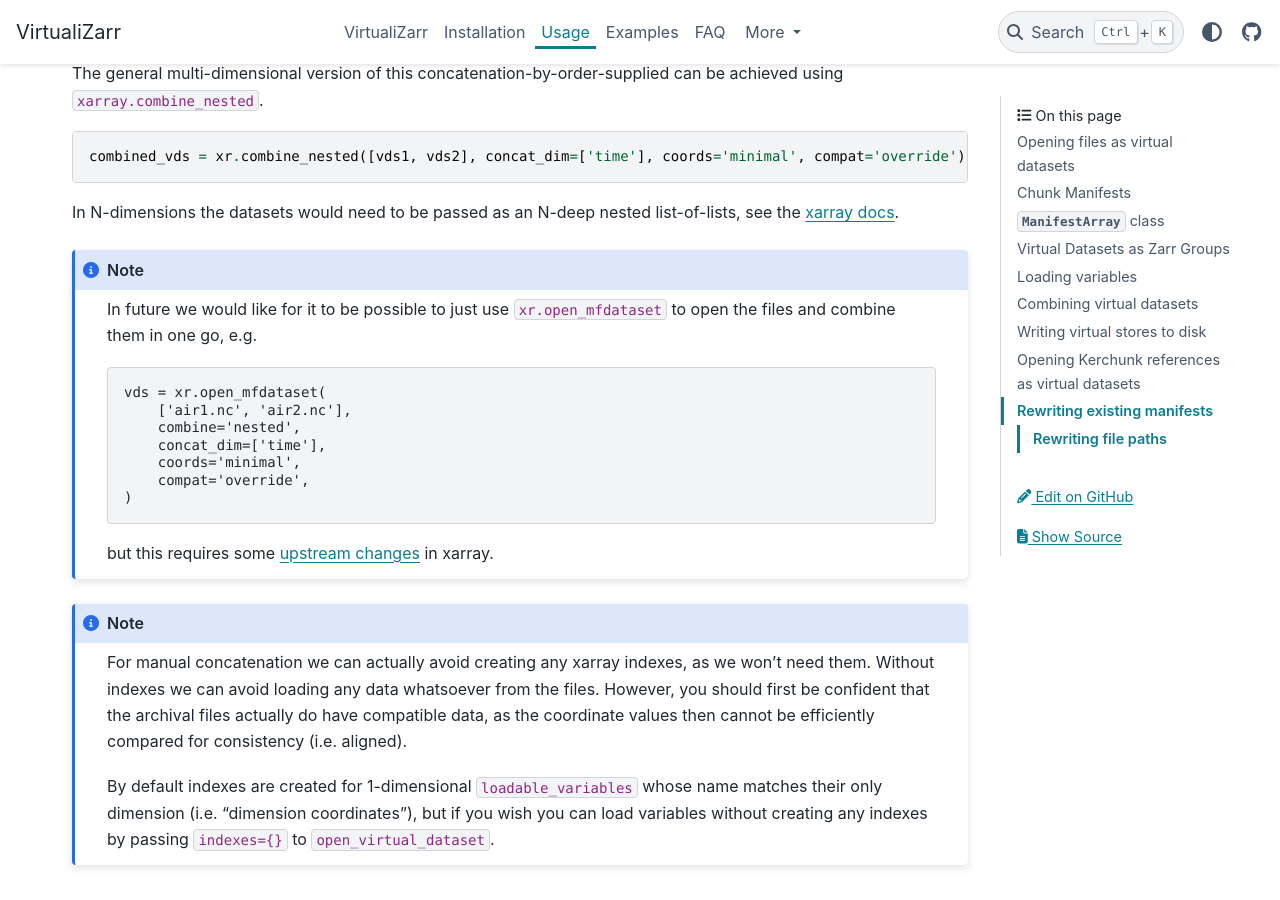
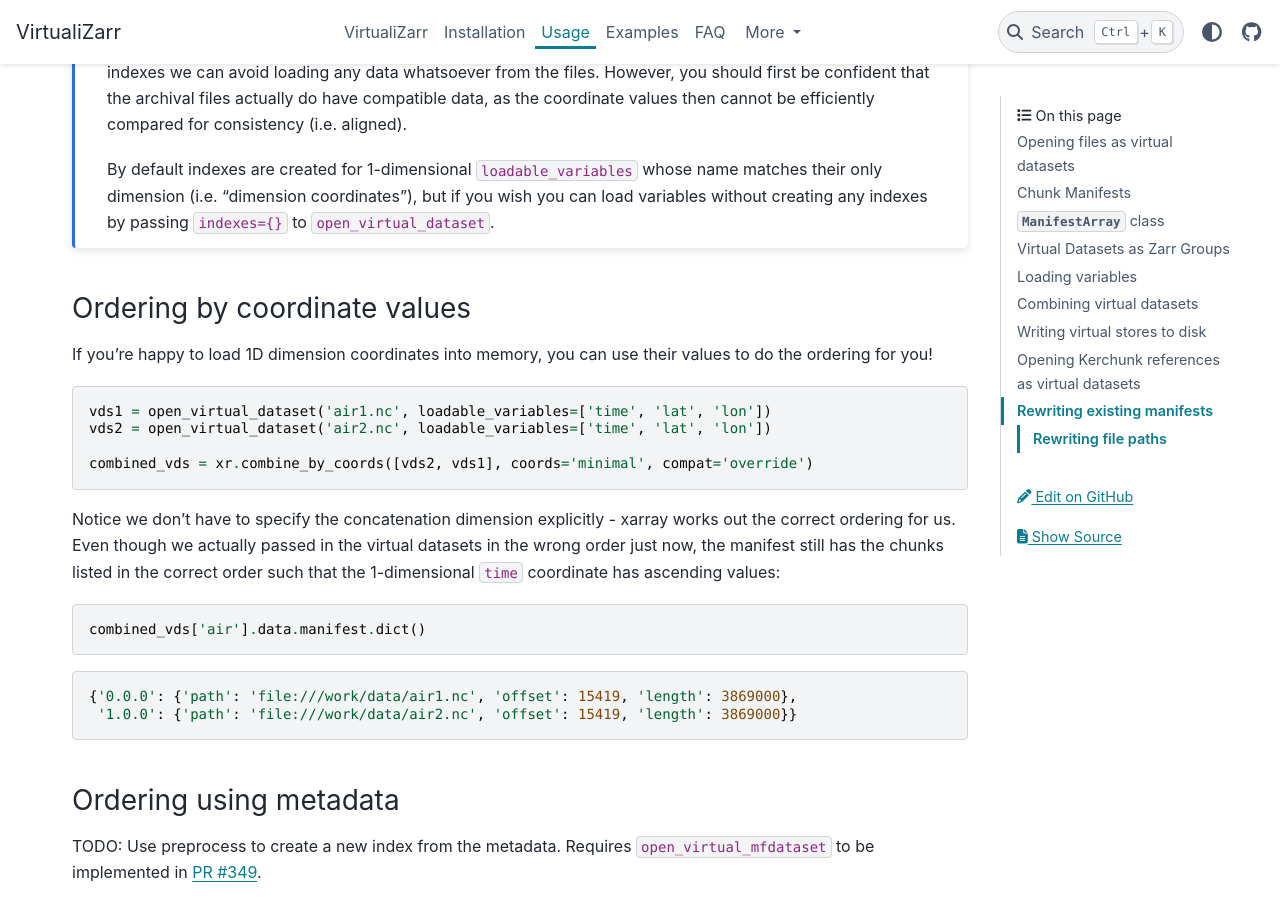
Before and after one commit to zarr-developers/VirtualiZarr, a Sphinx documentation site: the page built from docs/usage.md, in a window 1280 px wide and 900 px high, scrolled down 9145 px. Built offline with Sphinx 7.4.7 and the PyData theme 0.15.4, drawn with Linux system fonts in a browser that asks for light colours; some of the changed text lies outside the part shown.

Commit message:
Fix broken and outdated references (#493)

````diff
--- a/docs/usage.md
+++ b/docs/usage.md
@@ -27,16 +27,6 @@
 ```
 
 (Notice we did not have to explicitly indicate the file format, as {py:func}`open_virtual_dataset <virtualizarr.open_virtual_dataset>` will attempt to automatically infer it.)
-
-```{note}
-In future we would like for it to be possible to just use `xr.open_dataset`, e.g.
-
-    import virtualizarr
-
-    vds = xr.open_dataset('air.nc', engine='virtualizarr')
-
-but this requires some [upstream changes](https://github.com/TomNicholas/VirtualiZarr/issues/35) in xarray.
-```
 
 Printing this "virtual dataset" shows that although it is an instance of `xarray.Dataset`, unlike a typical xarray dataset, it does not contain numpy or dask arrays, but instead it wraps {py:class}`ManifestArray <virtualizarr.manifests.ManifestArray>` objects.
 
@@ -211,7 +201,7 @@
 This concatenation property is what will allow us to combine the data from multiple netCDF files on disk into a single Zarr store containing arrays of many chunks.
 
 ```{note}
-As a single Zarr array has only one array-level set of compression codecs by definition, concatenation of arrays from files saved to disk with differing codecs cannot be achieved through concatenation of `ManifestArray` objects. Implementing this feature will require a more abstract and general notion of concatenation, see [GH issue #5](https://github.com/TomNicholas/VirtualiZarr/issues/5).
+As a single Zarr array has only one array-level set of compression codecs by definition, concatenation of arrays from files saved to disk with differing codecs cannot be achieved through concatenation of `ManifestArray` objects. Implementing this feature will require a more abstract and general notion of concatenation, see [GH issue #5](https://github.com/zarr-developers/VirtualiZarr/issues/5).
 ```
 
 Remember that you cannot load values from a `ManifestArray` directly.
@@ -227,7 +217,7 @@
 The whole point is to manipulate references to the data without actually loading any data.
 
 ```{note}
-You also cannot currently index into a `ManifestArray`, as arbitrary indexing would require loading data values to create the new array. We could imagine supporting indexing without loading data when slicing only along chunk boundaries, but this has not yet been implemented (see [GH issue #51](https://github.com/TomNicholas/VirtualiZarr/issues/51)).
+You also cannot currently index into a `ManifestArray`, as arbitrary indexing would require loading data values to create the new array. We could imagine supporting indexing without loading data when slicing only along chunk boundaries, but this has not yet been implemented (see [GH issue #51](https://github.com/zarr-developers/VirtualiZarr/issues/51)).
 ```
 
 ## Virtual Datasets as Zarr Groups
@@ -382,20 +372,6 @@
 ```
 
 In N-dimensions the datasets would need to be passed as an N-deep nested list-of-lists, see the [xarray docs](https://docs.xarray.dev/en/stable/user-guide/combining.html#combining-along-multiple-dimensions).
-
-```{note}
-In future we would like for it to be possible to just use `xr.open_mfdataset` to open the files and combine them in one go, e.g.
-
-    vds = xr.open_mfdataset(
-        ['air1.nc', 'air2.nc'],
-        combine='nested',
-        concat_dim=['time'],
-        coords='minimal',
-        compat='override',
-    )
-
-but this requires some [upstream changes](https://github.com/TomNicholas/VirtualiZarr/issues/35) in xarray.
-```
 
 ```{note}
 For manual concatenation we can actually avoid creating any xarray indexes, as we won't need them. Without indexes we can avoid loading any data whatsoever from the files. However, you should first be confident that the archival files actually do have compatible data, as the coordinate values then cannot be efficiently compared for consistency (i.e. aligned).
````
Also changed, not shown: 4 other files.
